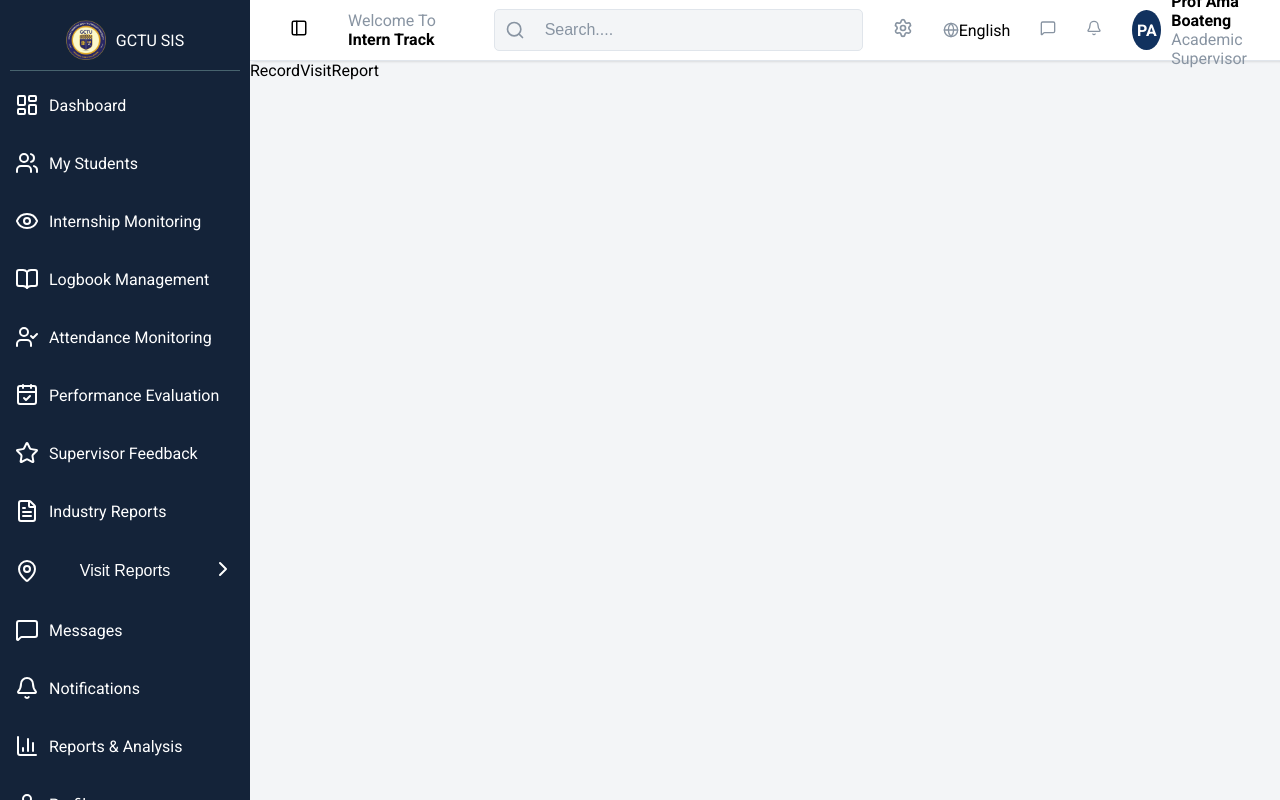
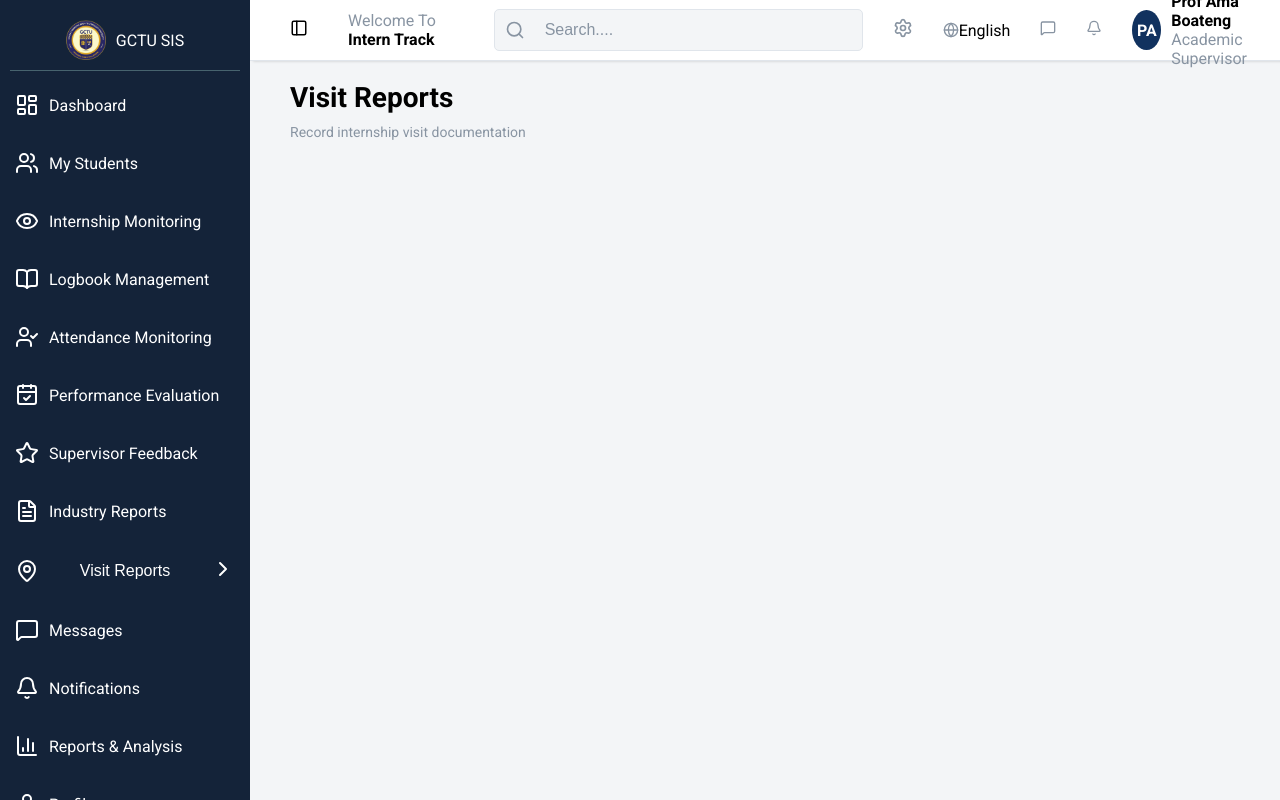
Before and after one commit to Princeaddo1199/GCTU-Student-Internship-System, a React (Vite) app: page /record-visit-report in a window 1280 px wide. Built offline with nearby package versions, Linux system fonts and the light colour scheme.

Commit message:
Updated the Record Visitor Report
Working on the record visitor report

```diff
--- a/src/Pages/RecordVisitReport.jsx
+++ b/src/Pages/RecordVisitReport.jsx
@@ -2,6 +2,21 @@ import React from 'react'
 
 export default function RecordVisitReport() {
   return (
-    <div>RecordVisitReport</div>
+    <>
+          <div className="industryReportsTitle">
+            <h2 className="industryReportsTitleMain">
+              Visit Reports
+            </h2>
+            <p className="industryReportsTitleSub">
+              Record internship visit documentation
+            </p>
+          </div>
+          <div className="inputDataContainer">
+
+          </div>
+
+
+
+        </>
   )
 }
```
